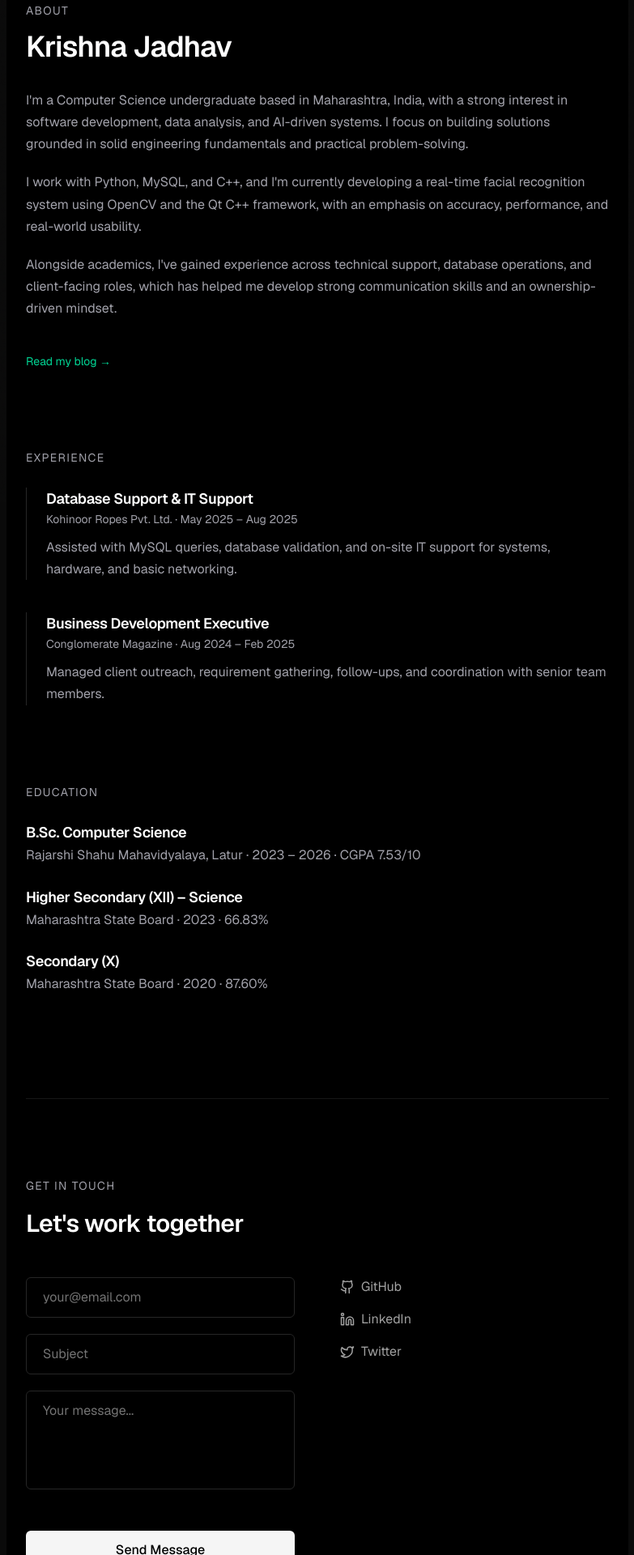
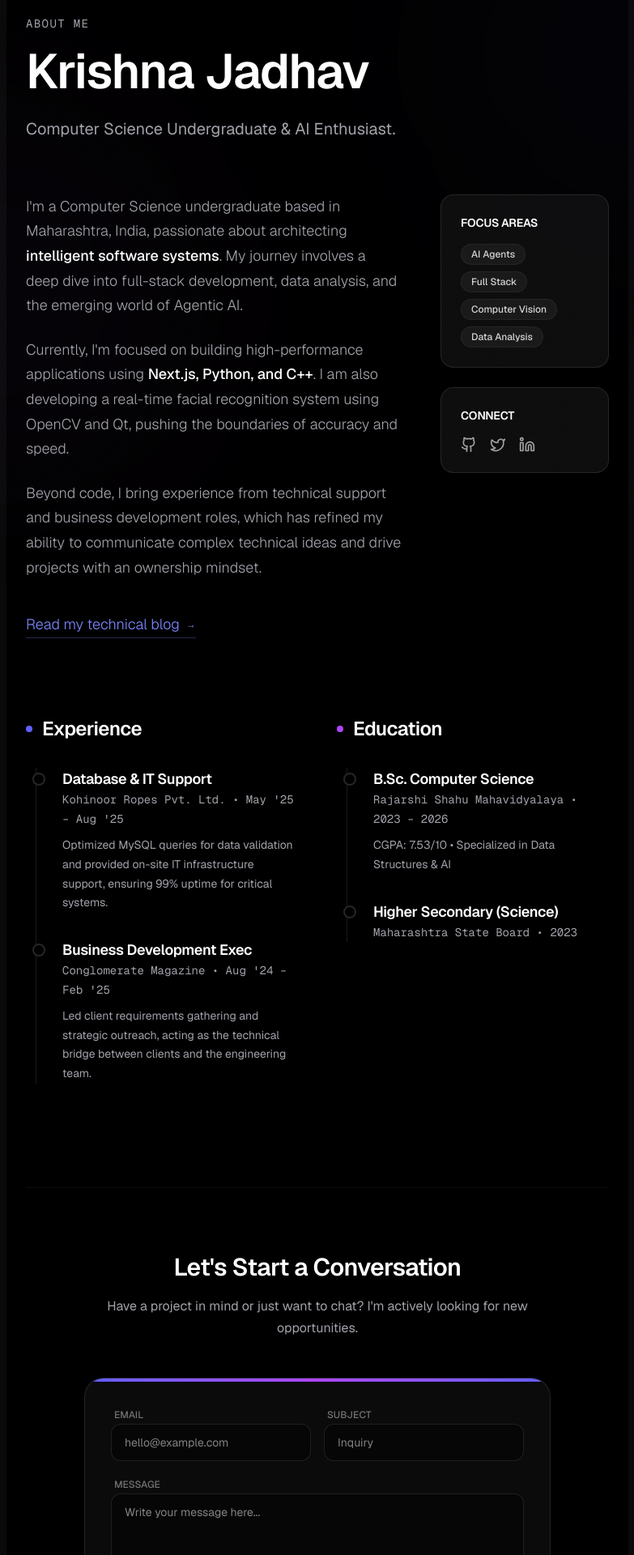
Before and after one commit to KrishnaJadhav2525/krishna-portfolio, a Next.js app: page /about in a window 1280 px wide. Shown: the part 180-2100 px from the top of the page at 81% size, without its empty margins (248-1031 px from the left). Built offline with nearby package versions, Linux system fonts and the light colour scheme; no server answers.

Commit message:
style(about): redesign about page with glassmorphism and premium layout

```diff
--- a/app/about/page.tsx
+++ b/app/about/page.tsx
@@ -64,304 +64,252 @@ export default function AboutPage() {
   };
 
   return (
-    <section className="bg-black text-neutral-200">
+    <section className="min-h-screen bg-black text-neutral-200 selection:bg-indigo-500/30">
+
+      {/* Background Elements */}
+      <div className="fixed inset-0 z-0 pointer-events-none">
+        <div className="absolute top-0 right-0 w-[500px] h-[500px] bg-indigo-500/5 rounded-full blur-[100px] opacity-50" />
+        <div className="absolute bottom-0 left-0 w-[500px] h-[500px] bg-purple-500/5 rounded-full blur-[100px] opacity-50" />
+      </div>
+
       {/* TOP SPACING FOR FIXED NAV */}
-      <div className="pt-28 max-w-3xl mx-auto px-6">
+      <div className="pt-32 max-w-4xl mx-auto px-6 relative z-10">
 
         {/* BACK */}
         <Link
           href="/"
-          className="inline-flex items-center gap-2 text-sm text-neutral-400 hover:text-white transition mb-12"
+          className="inline-flex items-center gap-2 text-sm font-medium text-neutral-400 hover:text-white transition-colors mb-12 group"
         >
-          ← Back
+          <span className="group-hover:-translate-x-1 transition-transform">←</span> Back to Home
         </Link>
 
-        {/* ABOUT */}
-        <div id="about">
-          <p className="text-sm tracking-widest text-neutral-500 mb-3">
-            ABOUT
+        {/* HEADER */}
+        <div id="about" className="mb-16">
+          <p className="text-sm font-mono text-indigo-400 mb-4 tracking-widest uppercase">
+            About Me
           </p>
 
-          <h1 className="text-4xl font-semibold tracking-tight mb-8 text-white">
+          <h1 className="text-5xl md:text-6xl font-bold tracking-tight text-white mb-6">
             Krishna Jadhav
           </h1>
+          <p className="text-xl text-neutral-400 max-w-2xl leading-relaxed">
+            Computer Science Undergraduate & AI Enthusiast.
+          </p>
         </div>
 
-        {/* INTRO */}
-        <div className="space-y-5 text-neutral-400 leading-relaxed">
+        {/* INTRO CONTENT */}
+        <div className="grid md:grid-cols-3 gap-12 mb-24">
+          <div className="md:col-span-2 space-y-6 text-lg text-neutral-300 leading-relaxed font-light">
             <p>
               I'm a Computer Science undergraduate based in Maharashtra, India,
-            with a strong interest in software development, data analysis, and
-            AI-driven systems. I focus on building solutions grounded in solid
-            engineering fundamentals and practical problem-solving.
+              passionate about architecting <span className="text-white font-medium">intelligent software systems</span>.
+              My journey involves a deep dive into full-stack development, data analysis, and the emerging world of Agentic AI.
             </p>
 
             <p>
-            I work with Python, MySQL, and C++, and I'm currently developing a
-            real-time facial recognition system using OpenCV and the Qt C++
-            framework, with an emphasis on accuracy, performance, and
-            real-world usability.
+              Currently, I'm focused on building high-performance applications using <span className="text-white font-medium">Next.js, Python, and C++</span>.
+              I am also developing a real-time facial recognition system using OpenCV and Qt, pushing the boundaries of accuracy and speed.
             </p>
 
             <p>
-            Alongside academics, I've gained experience across technical
-            support, database operations, and client-facing roles, which has
-            helped me develop strong communication skills and an
-            ownership-driven mindset.
+              Beyond code, I bring experience from technical support and business development roles, which has refined my ability to
+              communicate complex technical ideas and drive projects with an ownership mindset.
             </p>
+
+            <div className="pt-4">
+              <Link
+                href="/blog"
+                className="inline-flex items-center gap-2 text-indigo-400 hover:text-indigo-300 transition-colors border-b border-indigo-400/30 hover:border-indigo-400 pb-0.5"
+              >
+                Read my technical blog <span className="text-xs">→</span>
+              </Link>
+            </div>
           </div>
 
-        {/* BLOG LINK — RESTORED */}
-        <div className="mt-10">
-          <Link
-            href="/blog"
-            className="text-sm text-emerald-400 hover:underline"
-          >
-            Read my blog →
-          </Link>
+          {/* SIDEBAR / STATS */}
+          <div className="space-y-6">
+            <div className="p-6 rounded-2xl bg-white/5 border border-white/10 backdrop-blur-sm">
+              <h3 className="text-sm font-semibold text-white uppercase tracking-wider mb-4">Focus Areas</h3>
+              <div className="flex flex-wrap gap-2">
+                {['AI Agents', 'Full Stack', 'Computer Vision', 'Data Analysis'].map(tag => (
+                  <span key={tag} className="px-3 py-1 text-xs font-medium bg-white/5 border border-white/5 rounded-full text-neutral-300">
+                    {tag}
+                  </span>
+                ))}
+              </div>
             </div>
 
-        {/* EXPERIENCE */}
-        <div className="mt-24">
-          <p className="text-sm tracking-widest text-neutral-500 mb-6">
-            EXPERIENCE
-          </p>
-
-          <div className="space-y-10">
-            <div className="border-l border-neutral-800 pl-6">
-              <h3 className="text-lg font-medium text-white">
-                Database Support & IT Support
-              </h3>
-              <p className="text-sm text-neutral-500 mb-2">
-                Kohinoor Ropes Pvt. Ltd. · May 2025 – Aug 2025
-              </p>
-              <p className="text-neutral-400">
-                Assisted with MySQL queries, database validation, and on-site IT
-                support for systems, hardware, and basic networking.
-              </p>
+            <div className="p-6 rounded-2xl bg-white/5 border border-white/10 backdrop-blur-sm">
+              <h3 className="text-sm font-semibold text-white uppercase tracking-wider mb-4">Connect</h3>
+              <div className="flex gap-4">
+                <a href="https://github.com/KrishnaJadhav2525" target="_blank" className="text-neutral-400 hover:text-white transition-colors"><Github size={20} /></a>
+                <a href="https://x.com/krlshn444" target="_blank" className="text-neutral-400 hover:text-white transition-colors"><Twitter size={20} /></a>
+                <a href="https://www.linkedin.com/in/krishna-jadhav-a5122a316/" target="_blank" className="text-neutral-400 hover:text-white transition-colors"><Linkedin size={20} /></a>
               </div>
-
-            <div className="border-l border-neutral-800 pl-6">
-              <h3 className="text-lg font-medium text-white">
-                Business Development Executive
-              </h3>
-              <p className="text-sm text-neutral-500 mb-2">
-                Conglomerate Magazine · Aug 2024 – Feb 2025
-              </p>
-              <p className="text-neutral-400">
-                Managed client outreach, requirement gathering, follow-ups, and
-                coordination with senior team members.
-              </p>
             </div>
           </div>
         </div>
 
-        {/* EDUCATION — FULLY RESTORED */}
-        <div className="mt-24">
-          <p className="text-sm tracking-widest text-neutral-500 mb-6">
-            EDUCATION
+        {/* EXPERIENCE & EDUCATION GRID */}
+        <div className="grid md:grid-cols-2 gap-12 mb-32">
+
+          {/* EXPERIENCE */}
+          <div>
+            <h2 className="text-2xl font-bold text-white mb-8 flex items-center gap-3">
+              <span className="w-2 h-2 rounded-full bg-indigo-500" /> Experience
+            </h2>
+            <div className="space-y-8 border-l border-white/10 ml-3 pl-8 relative">
+
+              <div className="relative group">
+                <span className="absolute -left-[37px] top-1.5 w-4 h-4 rounded-full border-2 border-neutral-800 bg-black group-hover:border-indigo-500 transition-colors" />
+                <h3 className="text-lg font-semibold text-white group-hover:text-indigo-400 transition-colors">
+                  Database & IT Support
+                </h3>
+                <p className="text-sm text-neutral-500 mb-2 font-mono">
+                  Kohinoor Ropes Pvt. Ltd. • May '25 – Aug '25
                 </p>
-
-          <div className="space-y-6">
-            <div>
-              <h3 className="text-lg font-medium text-white">
-                B.Sc. Computer Science
-              </h3>
-              <p className="text-neutral-400">
-                Rajarshi Shahu Mahavidyalaya, Latur · 2023 – 2026 · CGPA 7.53/10
+                <p className="text-neutral-400 text-sm leading-relaxed">
+                  Optimized MySQL queries for data validation and provided on-site IT infrastructure support, ensuring 99% uptime for critical systems.
                 </p>
               </div>
 
-            <div>
-              <h3 className="text-lg font-medium text-white">
-                Higher Secondary (XII) – Science
+              <div className="relative group">
+                <span className="absolute -left-[37px] top-1.5 w-4 h-4 rounded-full border-2 border-neutral-800 bg-black group-hover:border-indigo-500 transition-colors" />
+                <h3 className="text-lg font-semibold text-white group-hover:text-indigo-400 transition-colors">
+                  Business Development Exec
                 </h3>
-              <p className="text-neutral-400">
-                Maharashtra State Board · 2023 · 66.83%
+                <p className="text-sm text-neutral-500 mb-2 font-mono">
+                  Conglomerate Magazine • Aug '24 – Feb '25
+                </p>
+                <p className="text-neutral-400 text-sm leading-relaxed">
+                  Led client requirements gathering and strategic outreach, acting as the technical bridge between clients and the engineering team.
                 </p>
               </div>
 
+            </div>
+          </div>
+
+          {/* EDUCATION */}
           <div>
-              <h3 className="text-lg font-medium text-white">
-                Secondary (X)
+            <h2 className="text-2xl font-bold text-white mb-8 flex items-center gap-3">
+              <span className="w-2 h-2 rounded-full bg-purple-500" /> Education
+            </h2>
+            <div className="space-y-8 border-l border-white/10 ml-3 pl-8 relative">
+
+              <div className="relative group">
+                <span className="absolute -left-[37px] top-1.5 w-4 h-4 rounded-full border-2 border-neutral-800 bg-black group-hover:border-purple-500 transition-colors" />
+                <h3 className="text-lg font-semibold text-white group-hover:text-purple-400 transition-colors">
+                  B.Sc. Computer Science
                 </h3>
-              <p className="text-neutral-400">
-                Maharashtra State Board · 2020 · 87.60%
+                <p className="text-sm text-neutral-500 mb-2 font-mono">
+                  Rajarshi Shahu Mahavidyalaya • 2023 – 2026
                 </p>
+                <p className="text-neutral-400 text-sm">
+                  CGPA: 7.53/10 • Specialized in Data Structures & AI
+                </p>
+              </div>
+
+              <div className="relative group">
+                <span className="absolute -left-[37px] top-1.5 w-4 h-4 rounded-full border-2 border-neutral-800 bg-black group-hover:border-purple-500 transition-colors" />
+                <h3 className="text-lg font-semibold text-white group-hover:text-purple-400 transition-colors">
+                  Higher Secondary (Science)
+                </h3>
+                <p className="text-sm text-neutral-500 mb-2 font-mono">
+                  Maharashtra State Board • 2023
+                </p>
+              </div>
+
             </div>
           </div>
         </div>
 
-        {/* CONTACT */}
-        <div
-          id="contact"
-          className="mt-32 pt-24 border-t border-neutral-900"
-        >
-          <p className="text-sm text-neutral-500 mb-4 tracking-widest">
-            GET IN TOUCH
-          </p>
+        {/* CONTACT FORM */}
+        <div id="contact" className="py-20 border-t border-white/5">
+          <div className="max-w-xl mx-auto text-center mb-12">
+            <h2 className="text-3xl font-bold text-white mb-4">Let's Start a Conversation</h2>
+            <p className="text-neutral-400">Have a project in mind or just want to chat? I'm actively looking for new opportunities.</p>
+          </div>
 
-          <h2 className="text-3xl font-semibold tracking-tight mb-12 text-white">
-            Let's work together
-          </h2>
+          <div className="max-w-xl mx-auto bg-neutral-900/50 backdrop-blur-xl border border-white/10 rounded-3xl p-8 relative overflow-hidden">
 
-          <div className="grid md:grid-cols-2 gap-14">
-            {/* FORM */}
-            {/* FORM */}
+            {/* Gradient glow */}
+            <div className="absolute top-0 left-0 right-0 h-1 bg-gradient-to-r from-indigo-500 via-purple-500 to-indigo-500" />
+
             {status.type === 'success' ? (
-              <div className="relative col-span-1">
-                <div className="rounded-2xl border border-blue-500/30 bg-gradient-to-b from-blue-500/10 to-transparent p-10 animate-fade-in-up">
-
-                  {/* Animated paper plane icon */}
-                  <div className="mx-auto mb-6 flex h-20 w-20 items-center justify-center rounded-full bg-blue-500/20">
-                    <svg
-                      className="h-10 w-10 text-blue-400 animate-fly"
-                      fill="none"
-                      viewBox="0 0 24 24"
-                      stroke="currentColor"
-                    >
-                      <path
-                        strokeLinecap="round"
-                        strokeLinejoin="round"
-                        strokeWidth={2}
-                        d="M12 19l9 2-9-18-9 18 9-2zm0 0v-8"
-                      />
+              <div className="flex flex-col items-center justify-center py-8 text-center animate-fadeInUp">
+                <div className="w-16 h-16 rounded-full bg-green-500/10 flex items-center justify-center mb-4 border border-green-500/20">
+                  <svg className="w-8 h-8 text-green-400" fill="none" viewBox="0 0 24 24" stroke="currentColor">
+                    <path strokeLinecap="round" strokeLinejoin="round" strokeWidth={1.5} d="M5 13l4 4L19 7" />
                   </svg>
                 </div>
-
-                  {/* Floating dots animation */}
-                  <div className="absolute inset-0 overflow-hidden pointer-events-none">
-                    <div className="absolute top-8 left-1/4 w-2 h-2 bg-blue-400 rounded-full animate-float-1"></div>
-                    <div className="absolute top-16 right-1/4 w-1.5 h-1.5 bg-indigo-400 rounded-full animate-float-2"></div>
-                    <div className="absolute top-12 left-1/3 w-1 h-1 bg-blue-300 rounded-full animate-float-3"></div>
-                    <div className="absolute top-20 right-1/3 w-2 h-2 bg-indigo-300 rounded-full animate-float-4"></div>
-                  </div>
-
-                  <h3 className="text-2xl font-semibold text-blue-400 mb-3 text-center">
-                    Message Sent! 🚀
-                  </h3>
-
-                  <p className="text-neutral-300 mb-2 text-center">
-                    {status.message}
-                  </p>
-
-                  <p className="text-neutral-500 text-sm text-center">
-                    I typically respond within 24-48 hours.
-                  </p>
-
+                <h3 className="text-xl font-bold text-white mb-2">Sent!</h3>
+                <p className="text-neutral-400 mb-6">{status.message}</p>
                 <button
                   onClick={() => setStatus({ type: '', message: '' })}
-                    className="mt-8 w-full px-6 py-2 text-sm text-blue-400 border border-blue-500/30 rounded-md hover:bg-blue-500/10 transition-all"
+                  className="text-sm text-indigo-400 hover:text-white transition-colors"
                 >
-                    Send another message
+                  Send another
                 </button>
               </div>
-
-                <style jsx>{`
-                  @keyframes fade-in-up {
-                    from { opacity: 0; transform: translateY(20px); }
-                    to { opacity: 1; transform: translateY(0); }
-                  }
-                  @keyframes fly {
-                    0%, 100% { transform: translateY(0) rotate(0deg); }
-                    25% { transform: translateY(-6px) rotate(-5deg); }
-                    75% { transform: translateY(-3px) rotate(5deg); }
-                  }
-                  @keyframes float {
-                    0%, 100% { opacity: 0; transform: translateY(0) scale(0); }
-                    50% { opacity: 1; transform: translateY(-20px) scale(1); }
-                  }
-                  .animate-fade-in-up { animation: fade-in-up 0.5s ease-out forwards; }
-                  .animate-fly { animation: fly 2s ease-in-out infinite; }
-                  .animate-float-1 { animation: float 2s ease-in-out 0.2s infinite; }
-                  .animate-float-2 { animation: float 2s ease-in-out 0.5s infinite; }
-                  .animate-float-3 { animation: float 2s ease-in-out 0.8s infinite; }
-                  .animate-float-4 { animation: float 2s ease-in-out 1.1s infinite; }
-                `}</style>
-              </div>
             ) : (
-              <form onSubmit={handleSubmit} className="space-y-5">
+              <form onSubmit={handleSubmit} className="space-y-4">
+                <div className="grid grid-cols-2 gap-4">
+                  <div className="space-y-1">
+                    <label className="text-xs font-medium text-neutral-500 ml-1 uppercase">Email</label>
                     <input
                       type="email"
                       name="email"
                       value={formData.email}
                       onChange={handleChange}
-                  placeholder="your@email.com"
                       required
-                  className="w-full bg-black border border-neutral-800 rounded-md px-5 py-3 text-base text-neutral-200 placeholder-neutral-500 focus:outline-none focus:border-indigo-500 transition-colors"
+                      className="w-full bg-black/40 border border-white/10 rounded-xl px-4 py-3 text-white focus:outline-none focus:border-indigo-500/50 focus:ring-1 focus:ring-indigo-500/50 transition-all text-sm"
+                      placeholder="hello@example.com"
                     />
-
+                  </div>
+                  <div className="space-y-1">
+                    <label className="text-xs font-medium text-neutral-500 ml-1 uppercase">Subject</label>
                     <input
                       type="text"
                       name="subject"
                       value={formData.subject}
                       onChange={handleChange}
-                  placeholder="Subject"
                       required
-                  className="w-full bg-black border border-neutral-800 rounded-md px-5 py-3 text-base text-neutral-200 placeholder-neutral-500 focus:outline-none focus:border-indigo-500 transition-colors"
+                      className="w-full bg-black/40 border border-white/10 rounded-xl px-4 py-3 text-white focus:outline-none focus:border-indigo-500/50 focus:ring-1 focus:ring-indigo-500/50 transition-all text-sm"
+                      placeholder="Inquiry"
                     />
+                  </div>
+                </div>
 
+                <div className="space-y-1">
+                  <label className="text-xs font-medium text-neutral-500 ml-1 uppercase">Message</label>
                   <textarea
                     name="message"
                     value={formData.message}
                     onChange={handleChange}
                     rows={4}
-                  placeholder="Your message..."
                     required
-                  className="w-full bg-black border border-neutral-800 rounded-md px-5 py-3 text-base text-neutral-200 placeholder-neutral-500 focus:outline-none focus:border-indigo-500 transition-colors resize-none"
+                    className="w-full bg-black/40 border border-white/10 rounded-xl px-4 py-3 text-white focus:outline-none focus:border-indigo-500/50 focus:ring-1 focus:ring-indigo-500/50 transition-all text-sm resize-none"
+                    placeholder="Write your message here..."
                   />
+                </div>
 
                 <button
                   type="submit"
-                  className="mt-6 w-full bg-neutral-100 text-black py-3 rounded-md text-base font-medium hover:bg-white hover:scale-[1.02] active:scale-[0.98] transition-all"
+                  className="w-full bg-white text-black font-bold py-3.5 rounded-xl hover:bg-neutral-200 hover:scale-[1.01] active:scale-[0.99] transition-all"
                 >
                   Send Message
                 </button>
 
-                {status.type === 'error' && status.message && (
-                  <div className="mt-4 p-3 rounded-md bg-red-500/10 border border-red-500/30">
-                    <p className="text-sm text-red-400 flex items-center justify-center gap-2">
-                      <svg className="w-4 h-4" fill="none" viewBox="0 0 24 24" stroke="currentColor">
-                        <path strokeLinecap="round" strokeLinejoin="round" strokeWidth={2} d="M12 8v4m0 4h.01M21 12a9 9 0 11-18 0 9 9 0 0118 0z" />
-                      </svg>
+                {status.type === 'error' && (
+                  <div className="text-center text-red-400 text-xs mt-2">
                     {status.message}
-                    </p>
                   </div>
                 )}
               </form>
             )}
-
-            {/* LINKS */}
-            <div className="space-y-4">
-              <a
-                href="https://github.com/KrishnaJadhav2525"
-                target="_blank"
-                rel="noopener noreferrer"
-                className="flex items-center gap-2 text-neutral-400 hover:text-white transition"
-              >
-                <Github size={18} /> GitHub
-              </a>
-
-              <a
-                href="https://www.linkedin.com/in/krishna-jadhav-a5122a316/"
-                target="_blank"
-                rel="noopener noreferrer"
-                className="flex items-center gap-2 text-neutral-400 hover:text-white transition"
-              >
-                <Linkedin size={18} /> LinkedIn
-              </a>
-
-              <a
-                href="https://x.com/krlshn444"
-                target="_blank"
-                rel="noopener noreferrer"
-                className="flex items-center gap-2 text-neutral-400 hover:text-white transition"
-              >
-                <Twitter size={18} /> Twitter
-              </a>
           </div>
         </div>
-        </div>
+
       </div>
     </section>
   )
```
Lines whose indentation alone changed are shown as unchanged.
